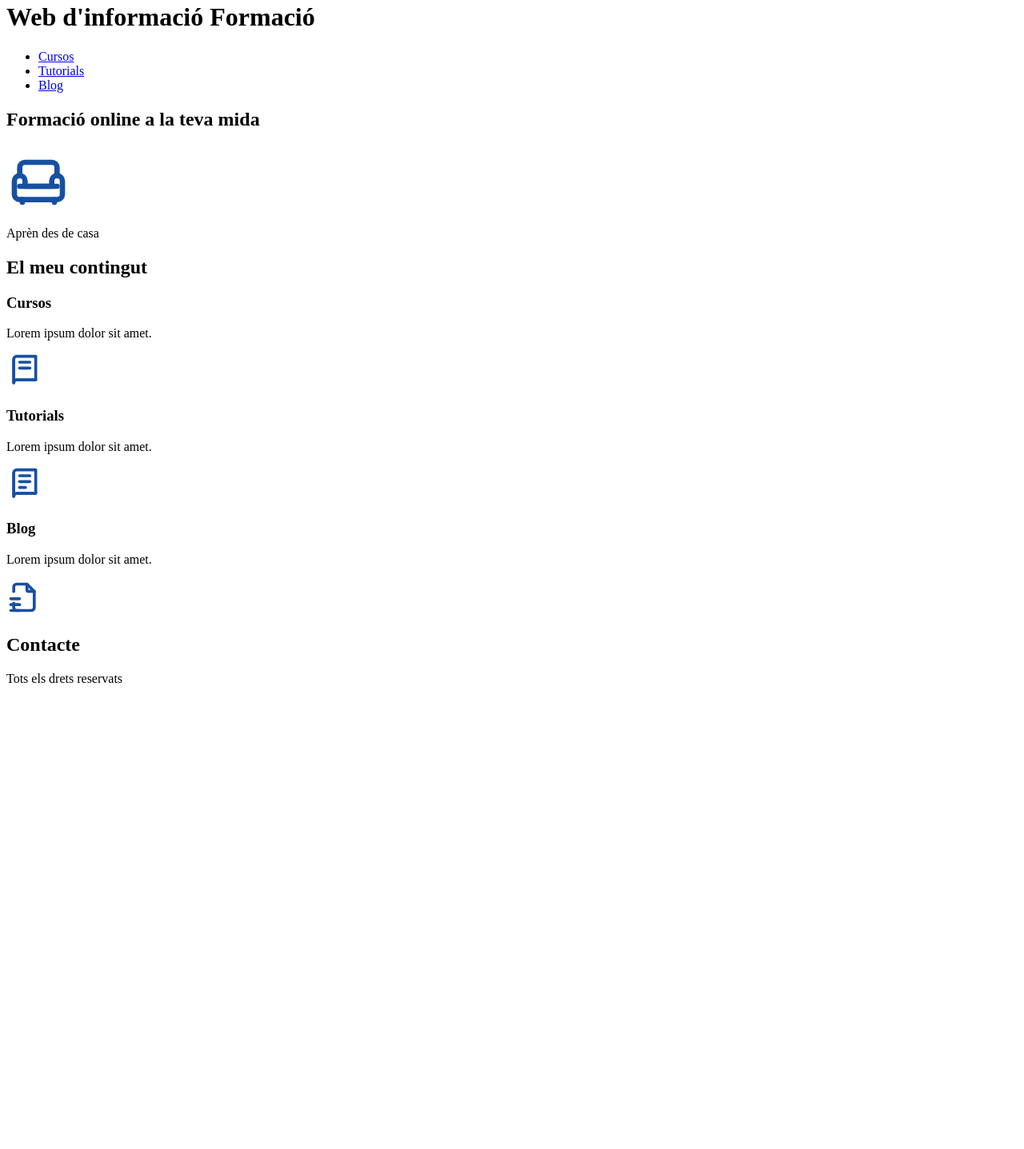
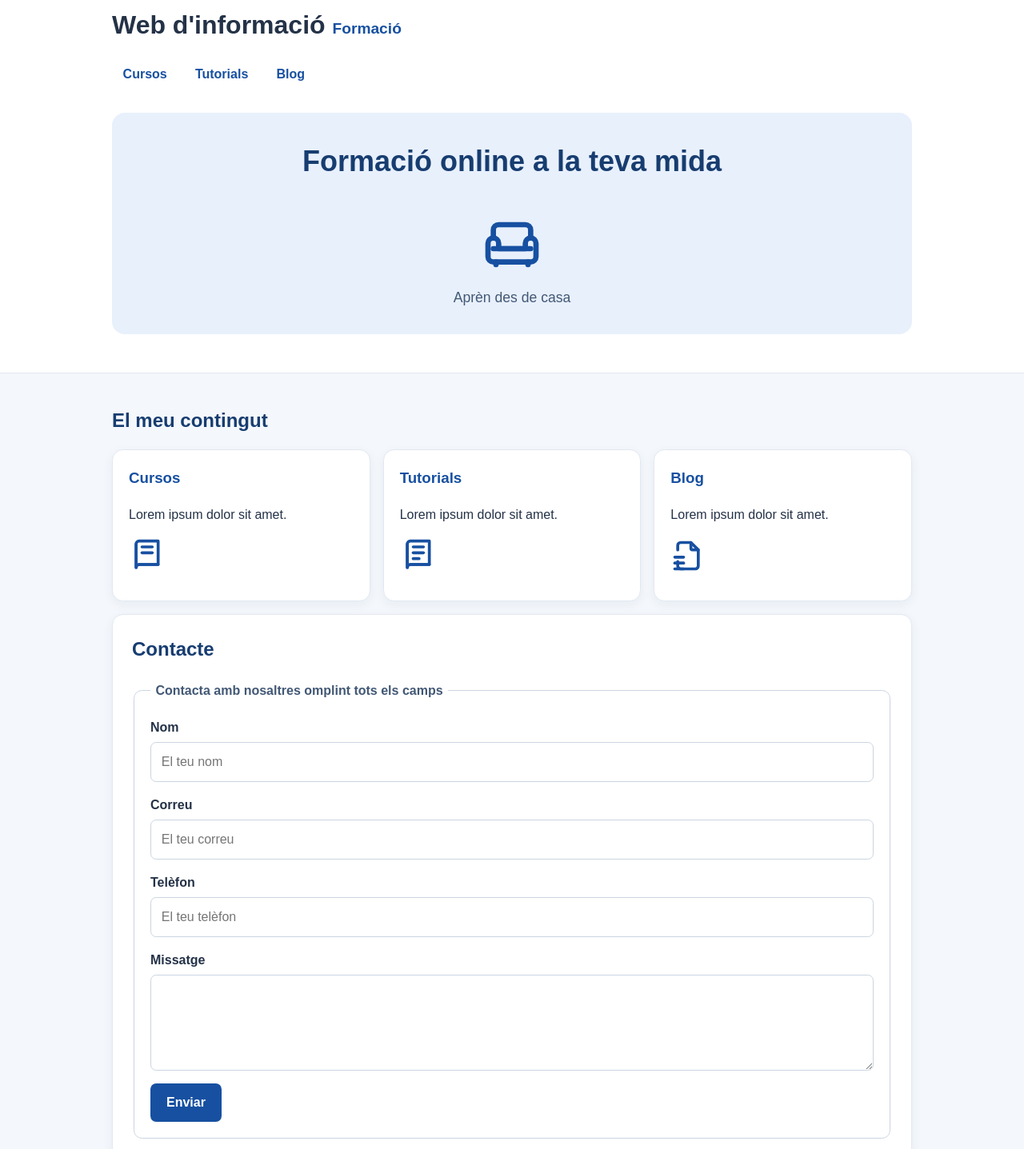
Before and after one commit to mgarciama2/IntroduccionHTML, a plain HTML site: page index.html in a window 1280 px wide. Shown: the part 18-1455 px from the top of the page at 80% size. Before the commit the page ends 892 px from the top, so only its background shows below. Drawn offline with Linux system fonts and the light colour scheme.

Commit message:
css basico + formulario

```diff
--- /dev/null
+++ b/css/styles.css
@@ -0,0 +1,228 @@
+* {
+  box-sizing: border-box;
+}
+
+body {
+  margin: 0;
+  background: #f4f7fb;
+  color: #243247;
+  font-family: Arial, sans-serif;
+  line-height: 1.6;
+}
+
+header {
+  padding: 1.5rem max(1.25rem, calc((100% - 1000px) / 2)) 3rem;
+  background: #fff;
+  border-bottom: 1px solid #e2e8f0;
+}
+
+h1 {
+  margin: 0 0 1rem;
+  color: #243247;
+  font-size: clamp(1.5rem, 4vw, 2rem);
+}
+
+h1 span {
+  font-size: 0.6em;
+  color: #1750a1;
+}
+
+nav ul {
+  display: flex;
+  flex-wrap: wrap;
+  gap: 0.5rem;
+  margin: 0;
+  padding: 0;
+  list-style: none;
+}
+
+nav a {
+  display: inline-block;
+  padding: 0.45rem 0.85rem;
+  border-radius: 999px;
+  color: #1750a1;
+  font-weight: 700;
+  text-decoration: none;
+  transition: background-color 160ms ease, color 160ms ease;
+}
+
+nav a:hover,
+nav a:focus-visible {
+  background: #e8f0fc;
+  color: #103b78;
+}
+
+header > section {
+  margin-top: 1.75rem;
+  padding: 2rem;
+  border-radius: 1rem;
+  background: #e8f0fc;
+  text-align: center;
+}
+
+header > section h2 {
+  margin-top: 0;
+  color: #173d70;
+  font-size: clamp(1.5rem, 4vw, 2.25rem);
+}
+
+header > section svg {
+  display: block;
+  margin: 0 auto;
+}
+
+header > section p {
+  margin-bottom: 0;
+  color: #425875;
+  font-size: 1.1rem;
+}
+
+main {
+  display: grid;
+  grid-template-columns: repeat(3, minmax(0, 1fr));
+  gap: 1rem;
+  width: min(100% - 2.5rem, 1000px);
+  margin: 2.5rem auto;
+}
+
+main > h2 {
+  grid-column: 1 / -1;
+  margin: 0;
+  color: #173d70;
+}
+
+main > section[id] {
+  min-height: 190px;
+  padding: 1.25rem;
+  border: 1px solid #e2e8f0;
+  border-radius: 0.85rem;
+  background: #fff;
+  box-shadow: 0 4px 14px rgb(23 61 112 / 6%);
+}
+
+main > section[id] h3 {
+  margin-top: 0;
+  color: #1750a1;
+}
+
+main > section[id] svg {
+  display: block;
+  margin-top: 1rem;
+}
+
+main > section:not([id]) {
+  grid-column: 1 / -1;
+  padding: 1.5rem;
+  border: 1px solid #e2e8f0;
+  border-radius: 0.85rem;
+  background: #fff;
+  box-shadow: 0 4px 14px rgb(23 61 112 / 6%);
+}
+
+main > section:not([id]) h2 {
+  margin-top: 0;
+  color: #173d70;
+}
+
+fieldset {
+  display: grid;
+  gap: 1rem;
+  padding: 1.25rem;
+  border: 1px solid #cbd5e1;
+  border-radius: 0.65rem;
+}
+
+legend {
+  padding: 0 0.4rem;
+  color: #425875;
+  font-weight: 700;
+}
+
+fieldset div {
+  display: grid;
+  gap: 0.35rem;
+}
+
+label {
+  font-weight: 700;
+}
+
+input[type="text"],
+input[type="email"],
+input[type="tel"],
+textarea {
+  width: 100%;
+  padding: 0.7rem 0.8rem;
+  border: 1px solid #cbd5e1;
+  border-radius: 0.45rem;
+  background: #fff;
+  color: #243247;
+  font: inherit;
+}
+
+textarea {
+  min-height: 120px;
+  resize: vertical;
+}
+
+input:focus,
+textarea:focus {
+  border-color: #1750a1;
+  outline: 3px solid rgb(23 80 161 / 15%);
+}
+
+input[type="submit"] {
+  justify-self: start;
+  padding: 0.7rem 1.25rem;
+  border: 0;
+  border-radius: 0.45rem;
+  background: #1750a1;
+  color: #fff;
+  cursor: pointer;
+  font: inherit;
+  font-weight: 700;
+  transition: background-color 160ms ease;
+}
+
+input[type="submit"]:hover {
+  background: #103b78;
+}
+
+footer {
+  padding: 1rem 1.25rem;
+  background: #173d70;
+  color: #fff;
+  text-align: center;
+}
+
+footer p {
+  margin: 0;
+}
+
+@media (max-width: 700px) {
+  main {
+    grid-template-columns: repeat(2, minmax(0, 1fr));
+  }
+}
+
+@media (max-width: 480px) {
+  header {
+    padding-bottom: 2rem;
+  }
+
+  header > section {
+    padding: 1.5rem 1rem;
+  }
+
+  main {
+    grid-template-columns: minmax(0, 1fr);
+  }
+
+  main > section[id] {
+    min-height: auto;
+  }
+
+  main > section:not([id]) {
+    padding: 1rem;
+  }
+}
--- a/index.html
+++ b/index.html
@@ -4,6 +4,7 @@
   <meta charset="UTF-8">
   <meta name="viewport" content="width=device-width, initial-scale=1.0">
   <title>Formació online</title>
+  <link rel="stylesheet" href="css/styles.css">
 </head>
 <body>
   <header>
@@ -108,7 +109,28 @@
     </section>
     <section>
       <h2>Contacte</h2>
-      <!-- aquí hi anirà el formulari -->
+      <form>
+        <fieldset>
+          <legend>Contacta amb nosaltres omplint tots els camps</legend>
+          <div>
+            <label for="nom">Nom</label>
+            <input type="text" id="nom" name="nom" placeholder="El teu nom">
+          </div>
+          <div>
+            <label for="correu">Correu</label>
+            <input type="email" id="correu" name="correu" placeholder="El teu correu">
+          </div>
+          <div>
+            <label for="telefon">Telèfon</label>
+            <input type="tel" id="telefon" name="telefon" placeholder="El teu telèfon">
+          </div>
+          <div>
+            <label for="missatge">Missatge</label>
+            <textarea id="missatge" name="missatge"></textarea>
+          </div>
+          <input type="submit" value="Enviar">
+        </fieldset>
+      </form>
     </section>
   </main>
 
```
